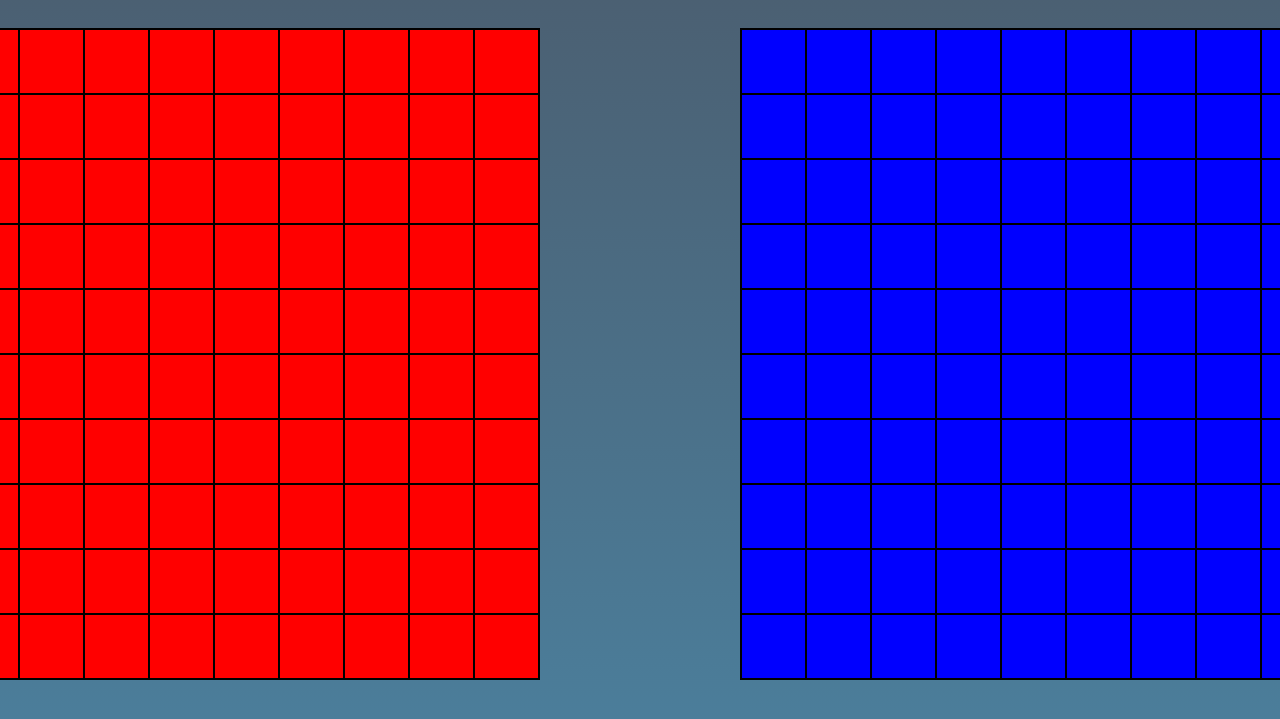
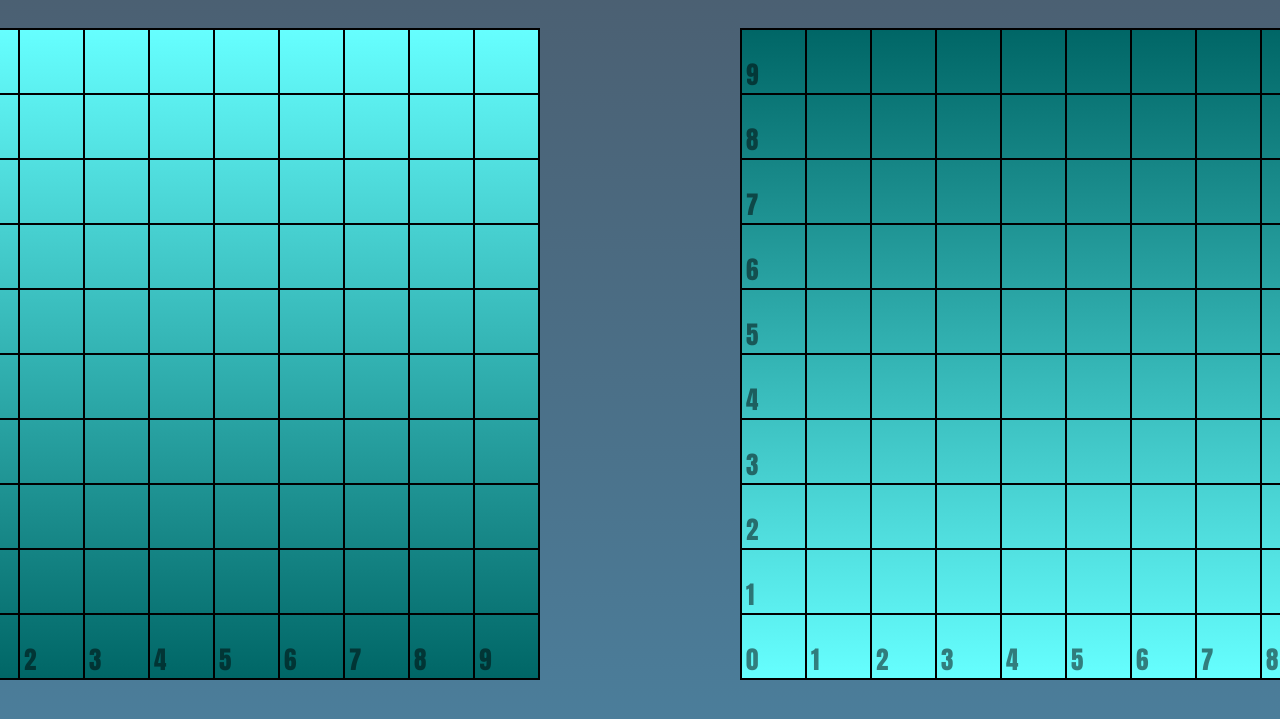
Before and after one commit to butterdogg1467/battleship, a website built with webpack: page index.html in a window 1280 px wide. Shown: the part 465-1184 px from the top of the page. Built offline with nearby package versions, Linux system fonts and the light colour scheme; a web font is replaced by a local one.

Commit message:
Added numbers to cells and added gradient background

```diff
--- a/styles.css
+++ b/styles.css
@@ -30,14 +30,14 @@ header {
 }
 
 #playerboard {
-    background-color: red;
+    background-image: linear-gradient(#66FFFF, #4DD9D9, #33B3B3, #1A8C8C, #006666);
     width: 650px;
     height: 650px;
     grid-column: 1/2;
 }
 
 #computerboard {
-    background-color: blue;
+    background-image: linear-gradient(#006666, #1A8C8C, #33B3B3, #4DD9D9, #66FFFF);
     width: 650px;
     height: 650px;
     grid-column: 2/3;
@@ -61,6 +61,12 @@ header {
 
 .cell {
     border: 1px solid black;
+    display: flex;
+    align-items: end;
+    justify-content: start;
+    padding-left: 4px;
+    font-size: 25px;
+    color: rgba(0, 0, 0, 0.5);
 }
 
 .cell:hover {
@@ -74,3 +80,81 @@ header {
 .computerstuff {
     margin-left: 100px;
 }
+
+.cell:nth-of-type(1)::before {
+    content: "9";
+}
+
+.cell:nth-of-type(11)::before {
+    content: "8";
+}
+
+.cell:nth-of-type(21)::before {
+    content: "7";
+}
+
+.cell:nth-of-type(31)::before {
+    content: "6";
+}
+
+.cell:nth-of-type(41)::before {
+    content: "5";
+}
+
+.cell:nth-of-type(51)::before {
+    content: "4";
+}
+
+.cell:nth-of-type(61)::before {
+    content: "3";
+}
+
+.cell:nth-of-type(71)::before {
+    content: "2";
+}
+
+.cell:nth-of-type(81)::before {
+    content: "1";
+}
+
+
+.cell:nth-of-type(91)::before {
+    content: "0";
+}
+
+
+.cell:nth-of-type(92)::before {
+    content: "1";
+}
+
+.cell:nth-of-type(93)::before {
+    content: "2";
+}
+
+.cell:nth-of-type(94)::before {
+    content: "3";
+}
+
+.cell:nth-of-type(95)::before {
+    content: "4";
+}
+
+.cell:nth-of-type(96)::before {
+    content: "5";
+}
+
+.cell:nth-of-type(97)::before {
+    content: "6";
+}
+
+.cell:nth-of-type(98)::before {
+    content: "7";
+}
+
+.cell:nth-of-type(99)::before {
+    content: "8";
+}
+
+.cell:nth-of-type(100)::before {
+    content: "9";
+}
--- a/visualgamescript.js
+++ b/visualgamescript.js
@@ -22,6 +22,8 @@ document.addEventListener('DOMContentLoaded', () => {
 
     createBoard('playerboard')
     createBoard('computerboard')
+
+    player.board.placeShip([1,1], [1,3])
 
 
 
```
